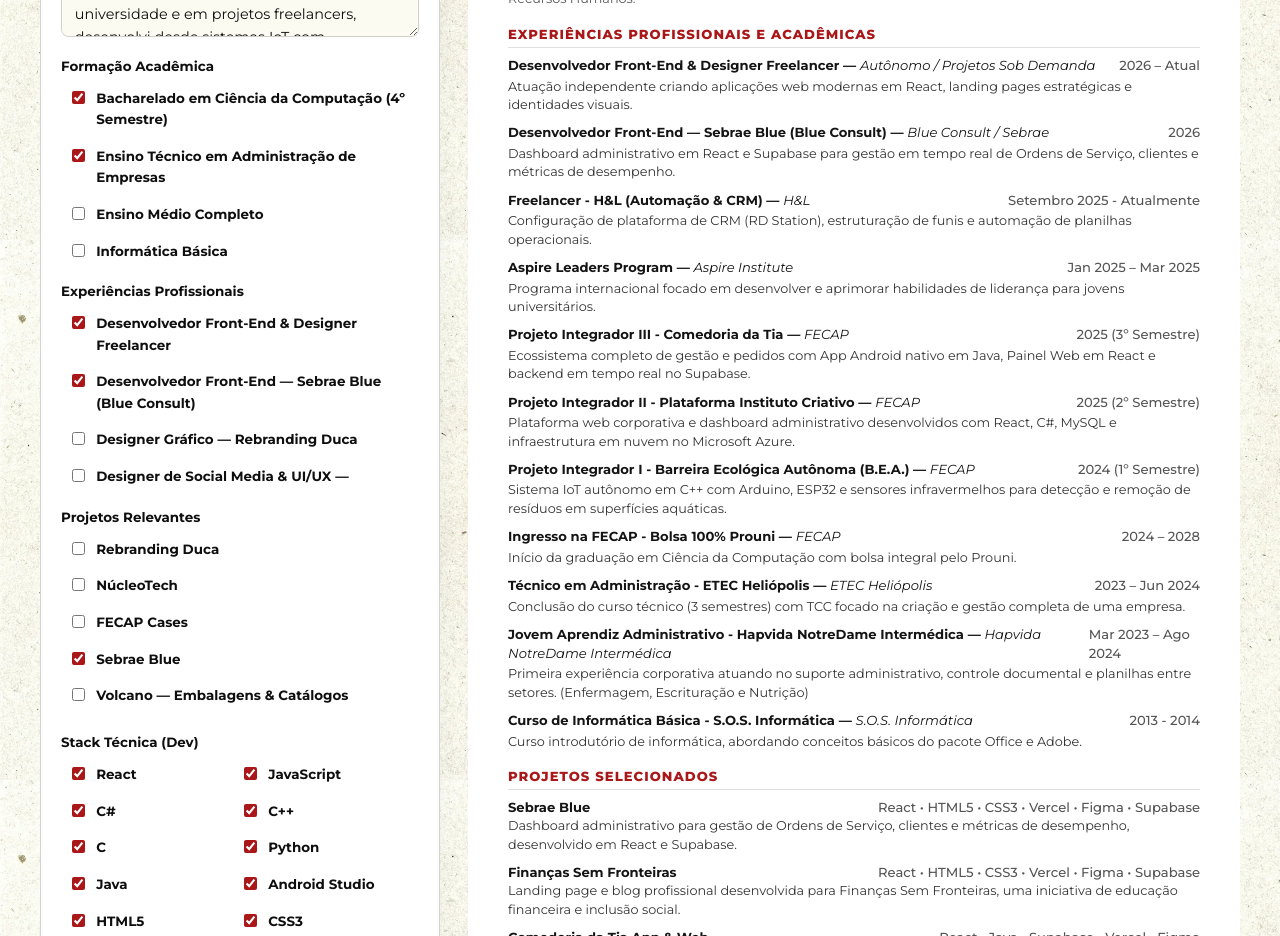
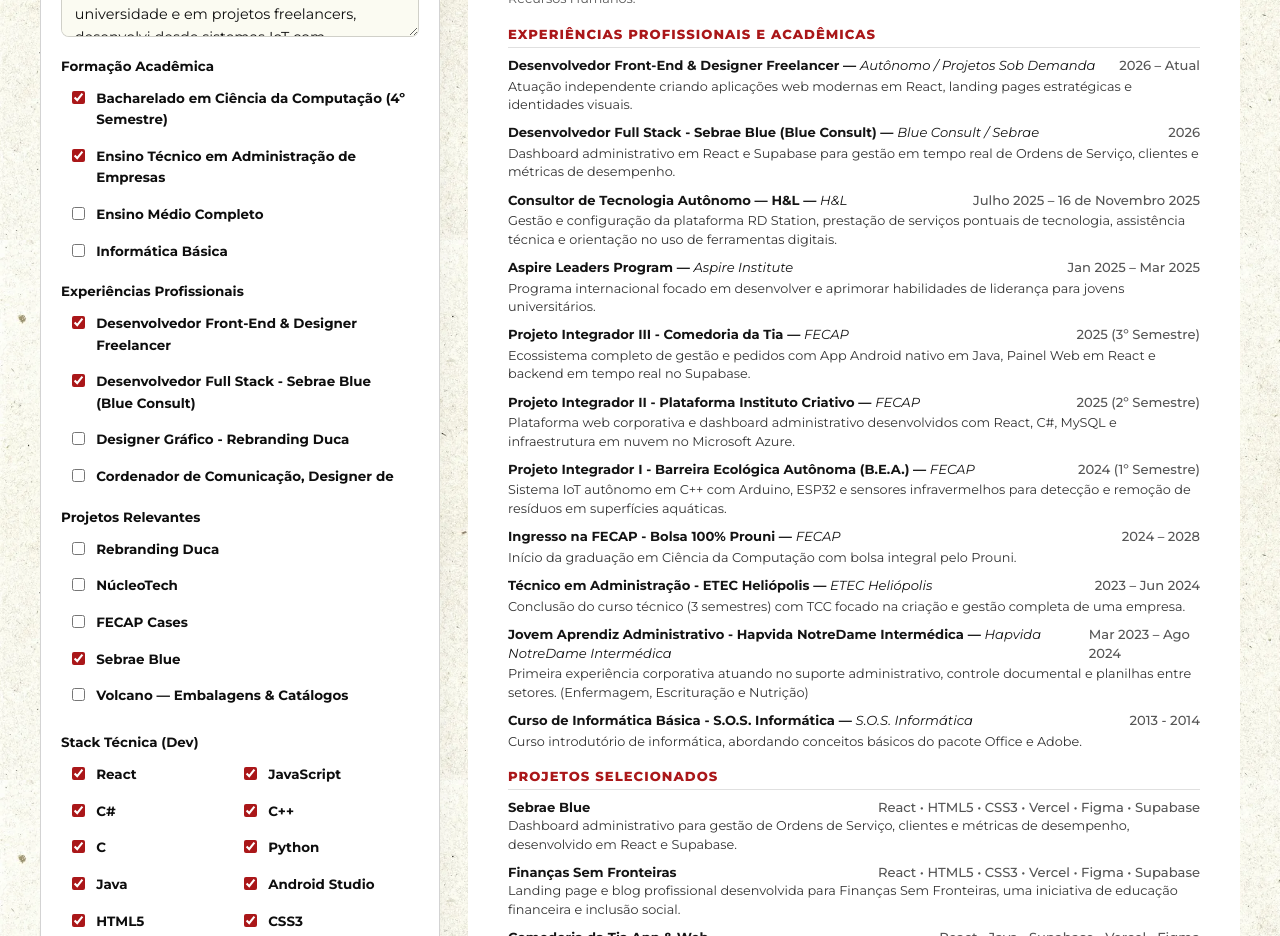
Before and after one commit to Vinnywho/Vinicius-Lima-Portifolio, a React (Vite) app: page /cv-lab in a window 1280 px wide. Shown: the part 840-1776 px from the top of the page. Built offline with nearby package versions, Linux system fonts and the light colour scheme.

Commit message:
chore: update H&L experience details, role title and period (Jul - Nov 16)

```diff
--- a/src/data/experiences.js
+++ b/src/data/experiences.js
@@ -32,8 +32,8 @@ export const experiences = [
     period: { pt: '2026', en: '2026' },
     category: 'tech',
     title: {
-      pt: 'Desenvolvedor Front-End — Sebrae Blue (Blue Consult)',
-      en: 'Front-End Developer — Sebrae Blue (Blue Consult)',
+      pt: 'Desenvolvedor Full Stack - Sebrae Blue (Blue Consult)',
+      en: 'Full Stack Developer - Sebrae Blue (Blue Consult)',
     },
     organization: 'Blue Consult / Sebrae',
     shortDesc: {
@@ -42,13 +42,13 @@ export const experiences = [
     },
     highlights: {
       pt: [
-        'Desenvolvimento de plataforma web em produção para a Blue Consult em parceria com o Sebrae.',
-        'Módulos completos de Login, Dashboard Gerencial, Ordens de Serviço e Relatórios.',
+        'Desenvolvimento de plataforma administrativa para a Blue Consult em parceria com o Sebrae.',
+        'Módulos completos de Login, Dashboard Gerencial, Ordens de Serviço, Pagamentos, Perfil e Relatórios.',
         'Integração em tempo real com Supabase e deploy otimizado na Vercel.',
       ],
       en: [
-        'Built a production web platform for Blue Consult in partnership with Sebrae.',
-        'Implemented full Login, Management Dashboard, Service Orders, and Reports modules.',
+        'Built an administrative platform for Blue Consult in partnership with Sebrae.',
+        'Complete modules for Login, Management Dashboard, Service Orders, Payments, Profile, and Reports.',
         'Real-time Supabase integration with continuous deployment on Vercel.',
       ],
     },
@@ -61,8 +61,8 @@ export const experiences = [
     period: { pt: '2026', en: '2026' },
     category: 'design',
     title: {
-      pt: 'Designer Gráfico — Rebranding Duca',
-      en: 'Graphic Designer — Duca Rebranding',
+      pt: 'Designer Gráfico - Rebranding Duca',
+      en: 'Graphic Designer - Duca Rebranding',
     },
     organization: 'Duca Buffet Empresarial',
     shortDesc: {
@@ -88,21 +88,21 @@ export const experiences = [
     period: { pt: '2026 – Atual', en: '2026 – Present' },
     category: 'design',
     title: {
-      pt: 'Designer de Social Media & UI/UX — NúcleoTech (Empresa Júnior)',
-      en: 'Social Media & UI/UX Designer — NúcleoTech (Junior Enterprise)',
+      pt: 'Cordenador de Comunicação, Designer de Social Media e UI/UX - NúcleoTech (Empresa Júnior)',
+      en: 'Communication Coordinator, Social Media e UI/UX Designer - NúcleoTech (Junior Enterprise)',
     },
-    organization: 'NúcleoTech — EJ FECAP',
+    organization: 'NúcleoTech - Coletivo de Tecnologia da FECAP',
     shortDesc: {
       pt: 'Produção de carrosséis estratégicos, peças de social media e projetos digitais para a Empresa Júnior de Tecnologia da FECAP.',
       en: 'Design of strategic carousels, social media assets, and digital products for FECAP’s Technology Junior Enterprise.',
     },
     highlights: {
       pt: [
-        'Criação de 9+ carrosséis educativos e institucionais (Git, IA, Dicas Tech, Mascote, Processo Seletivo).',
+        'Criação de carrosséis educativos e institucionais (Git, IA, Dicas Tech, Mascote, Processo Seletivo).',
         'Design de interface (UI/UX) para a landing page FECAP Cases em parceria com o NúcleoTech.',
       ],
       en: [
-        'Produced 9+ educational and institutional carousels (Git, AI, Tech Tips, Mascot, Recruitment).',
+        'Produced educational and institutional carousels (Git, AI, Tech Tips, Mascot, Recruitment).',
         'Crafted UI/UX for the FECAP Cases landing page in partnership with NúcleoTech.',
       ],
     },
@@ -115,8 +115,8 @@ export const experiences = [
     period: { pt: '2026', en: '2026' },
     category: 'design',
     title: {
-      pt: 'UI/UX Designer — FECAP Cases',
-      en: 'UI/UX Designer — FECAP Cases',
+      pt: 'UI/UX Designer - FECAP Cases',
+      en: 'UI/UX Designer - FECAP Cases',
     },
     organization: 'FECAP Cases / NúcleoTech',
     shortDesc: {
@@ -164,28 +164,30 @@ export const experiences = [
   {
     id: 'freelancer-hl-2025',
     year: '2025',
-    period: { pt: 'Setembro 2025 - Atualmente', en: 'September 2025 - Present' },
+    period: { pt: 'Julho 2025 – 16 de Novembro 2025', en: 'July 2025 – Nov 16, 2025' },
     category: 'career',
     title: {
-      pt: 'Freelancer - H&L (Automação & CRM)',
-      en: 'Freelancer - H&L (Automation & CRM)',
+      pt: 'Consultor de Tecnologia Autônomo — H&L',
+      en: 'Independent Technology Consultant — H&L',
     },
     organization: 'H&L',
     shortDesc: {
-      pt: 'Configuração de plataforma de CRM (RD Station), estruturação de funis e automação de planilhas operacionais.',
-      en: 'CRM platform (RD Station) setup, pipeline structuring, and operational spreadsheet automation.',
+      pt: 'Gestão e configuração da plataforma RD Station, prestação de serviços pontuais de tecnologia, assistência técnica e orientação no uso de ferramentas digitais.',
+      en: 'Management and configuration of the RD Station platform, on-demand technology services, technical support, and user guidance on digital tools.',
     },
     highlights: {
       pt: [
-        'Implantação e personalização de fluxos de atendimento no CRM.',
-        'Organização e automação de planilhas gerenciais para ganho de produtividade.',
+        'Administração e personalização de fluxos, funis e automações na plataforma RD Station.',
+        'Assistência técnica pontual, resolução de problemas e suporte direto em demandas de tecnologia.',
+        'Instruções práticas e treinamento de uso de ferramentas tecnológicas e planilhas para a equipe.',
       ],
       en: [
-        'Implemented and customized customer workflows inside the CRM.',
-        'Structured and automated management spreadsheets to boost team productivity.',
+        'Administered and customized pipelines, workflows, and automations inside RD Station.',
+        'Provided on-demand technical support, troubleshooting, and hands-on IT assistance.',
+        'Delivered practical guidance and training on software tools and operational spreadsheets.',
       ],
     },
-    tags: ['CRM', 'RD Station', 'Automação', 'Excel Avançado', 'Processos'],
+    tags: ['RD Station', 'Consultoria Tech', 'Assistência Técnica', 'Suporte & Treinamento', 'CRM'],
   },
   {
     id: 'freelancer-volcano-2025',
@@ -220,8 +222,8 @@ export const experiences = [
     period: { pt: '2025', en: '2025' },
     category: 'design',
     title: {
-      pt: 'Designer de Embalagens — Áurea',
-      en: 'Packaging Designer — Áurea',
+      pt: 'Designer de Embalagens - Áurea',
+      en: 'Packaging Designer - Áurea',
     },
     organization: 'Áurea',
     shortDesc: {
```
